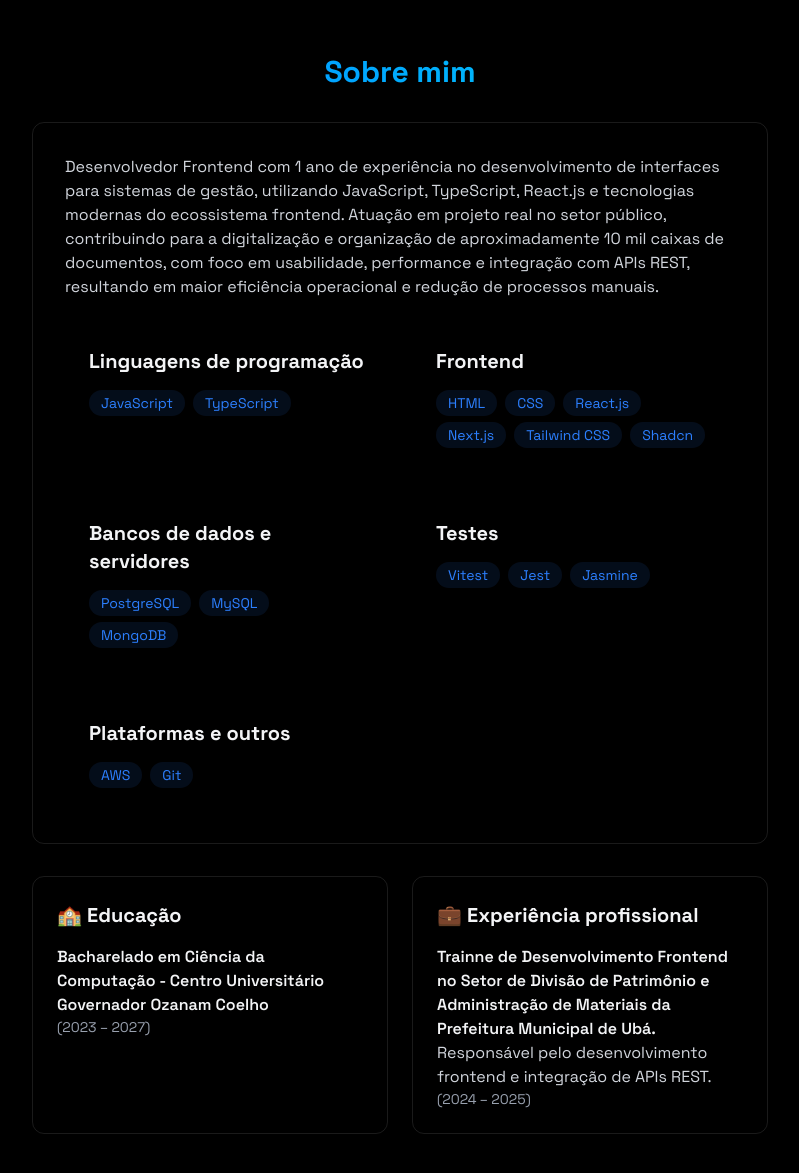
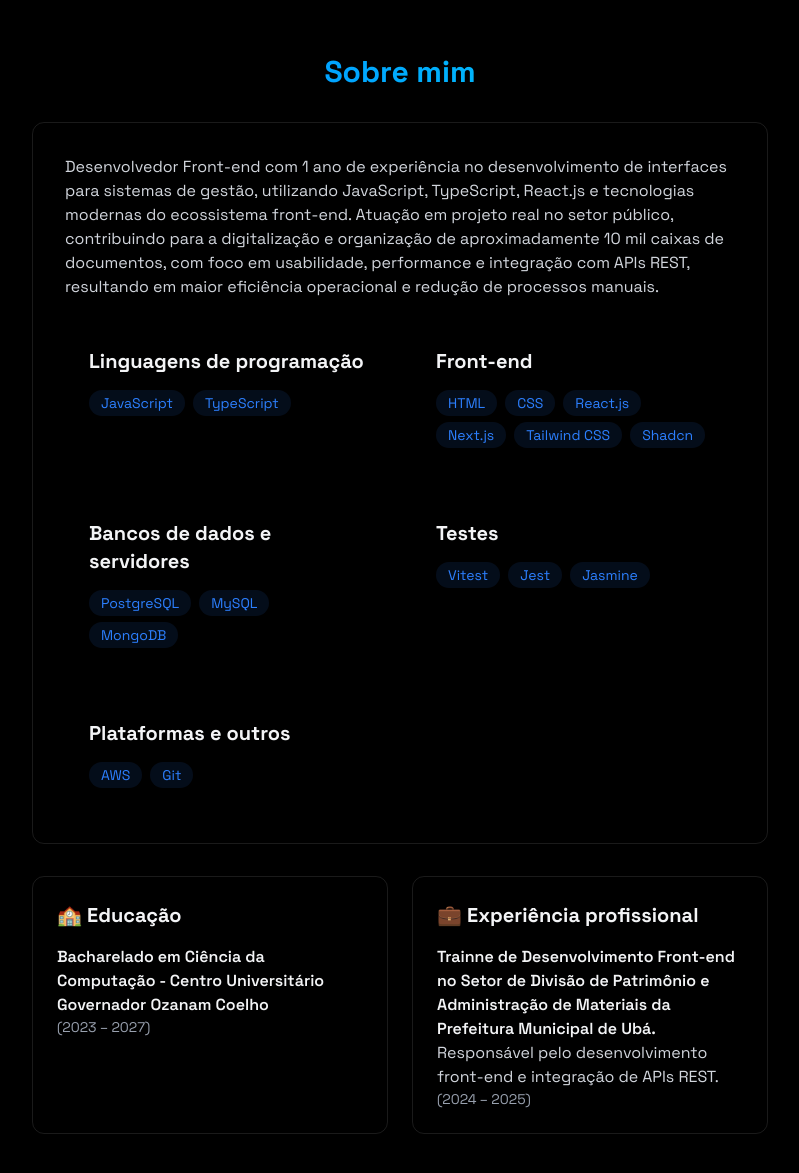
Before and after one commit to lucasrodriguescunha/beautiful-portfolio, a React (Vite) app: page /pt in a window 1280 px wide. Shown: the part 826-1999 px from the top of the page, without its empty margins (240-1039 px from the left). Built offline with nearby package versions, Linux system fonts and the light colour scheme.

Commit message:
feat: correct spelling of 'Front-end' in skills and translations for consistency

```diff
--- a/src/data/skills.js
+++ b/src/data/skills.js
@@ -4,7 +4,7 @@ export const getSkills = (t) => [
     items: ['JavaScript', 'TypeScript'],
   },
   {
-    title: 'Frontend',
+    title: 'Front-end',
     items: ['HTML', 'CSS', 'React.js', 'Next.js', 'Tailwind CSS', 'Shadcn'],
   },
   {
--- a/src/locales/en/translation.json
+++ b/src/locales/en/translation.json
@@ -8,7 +8,7 @@
   "view_projects": "View projects",
   "contact_me": "Contact me",
   "about_me": "About me",
-  "passion": "Frontend Developer with 1 year of experience developing interfaces for management systems, using JavaScript, TypeScript, React.js, and modern frontend ecosystem technologies. Experience working on a real-world project in the public sector, contributing to the digitization and organization of approximately 10,000 boxes of documents, focusing on usability, performance, and integration with REST APIs, resulting in greater operational efficiency and a reduction in manual processes.",
+  "passion": "Front-end Developer with 1 year of experience developing interfaces for management systems, using JavaScript, TypeScript, React.js, and modern front-end ecosystem technologies. Experience working on a real-world project in the public sector, contributing to the digitization and organization of approximately 10,000 boxes of documents, focusing on usability, performance, and integration with REST APIs, resulting in greater operational efficiency and a reduction in manual processes.",
   "programming_languages": "Programming languages",
   "databases_servers": "Databases e servers",
   "platforms_others": "Platforms e others",
@@ -16,8 +16,8 @@
   "education": "Education",
   "undergraduate_course": "B.S in Computer Science - UNIFAGOC",
   "work_experience": "Work experience",
-  "work_experiences": "Frontend Trainee Developer at Property and Materials Management Division of the Municipality of Ubá.",
-  "desc_experiences": "Responsible for frontend development and the creation and integration of REST APIs.",
+  "work_experiences": "Front-end Trainee Developer at Property and Materials Management Division of the Municipality of Ubá.",
+  "desc_experiences": "Responsible for front-end development and the creation and integration of REST APIs.",
   "featured_projects": "Featured projects",
   "document_manager_title": "Document manager",
   "document_manager_description": "I participated in an extension project for the Computer Science course with the goal of developing document management and control software, aimed at optimizing the processes of the Assets and Materials Administration Division of the Municipality of Ubá.",
--- a/src/locales/pt/translation.json
+++ b/src/locales/pt/translation.json
@@ -8,7 +8,7 @@
   "view_projects": "Ver projetos",
   "contact_me": "Fale comigo",
   "about_me": "Sobre mim",
-  "passion": "Desenvolvedor Frontend com 1 ano de experiência no desenvolvimento de interfaces para sistemas de gestão, utilizando JavaScript, TypeScript, React.js e tecnologias modernas do ecossistema frontend. Atuação em projeto real no setor público, contribuindo para a digitalização e organização de aproximadamente 10 mil caixas de documentos, com foco em usabilidade, performance e integração com APIs REST, resultando em maior eficiência operacional e redução de processos manuais.",
+  "passion": "Desenvolvedor Front-end com 1 ano de experiência no desenvolvimento de interfaces para sistemas de gestão, utilizando JavaScript, TypeScript, React.js e tecnologias modernas do ecossistema front-end. Atuação em projeto real no setor público, contribuindo para a digitalização e organização de aproximadamente 10 mil caixas de documentos, com foco em usabilidade, performance e integração com APIs REST, resultando em maior eficiência operacional e redução de processos manuais.",
   "programming_languages": "Linguagens de programação",
   "databases_servers": "Bancos de dados e servidores",
   "platforms_others": "Plataformas e outros",
@@ -16,8 +16,8 @@
   "education": "Educação",
   "undergraduate_course": "Bacharelado em Ciência da Computação - Centro Universitário Governador Ozanam Coelho",
   "work_experience": "Experiência profissional",
-  "work_experiences": "Trainne de Desenvolvimento Frontend no Setor de Divisão de Patrimônio e Administração de Materiais da Prefeitura Municipal de Ubá.",
-  "desc_experiences": "Responsável pelo desenvolvimento frontend e integração de APIs REST.",
+  "work_experiences": "Trainne de Desenvolvimento Front-end no Setor de Divisão de Patrimônio e Administração de Materiais da Prefeitura Municipal de Ubá.",
+  "desc_experiences": "Responsável pelo desenvolvimento front-end e integração de APIs REST.",
   "featured_projects": "Projetos em destaque",
   "document_manager_title": "Gerenciador de documentos",
   "document_manager_description": "Participei de um projeto de extensão do curso de Ciência da Computação com o objetivo de desenvolver um software de gestão e controle de documentos, voltado à otimização dos processos do setor de Divisão de Patrimônio e Administração de Materiais da Prefeitura Municipal de Ubá.",
```
